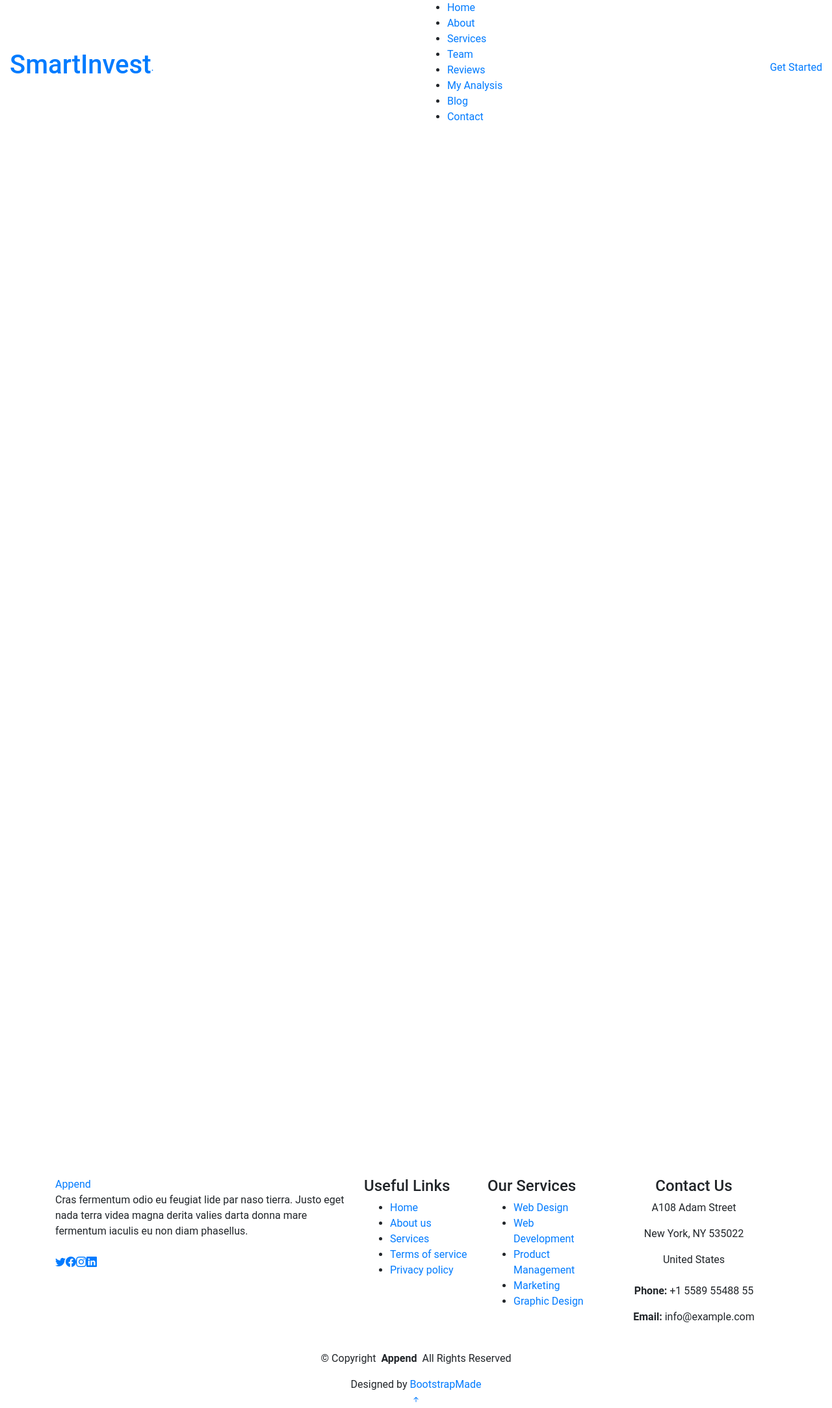
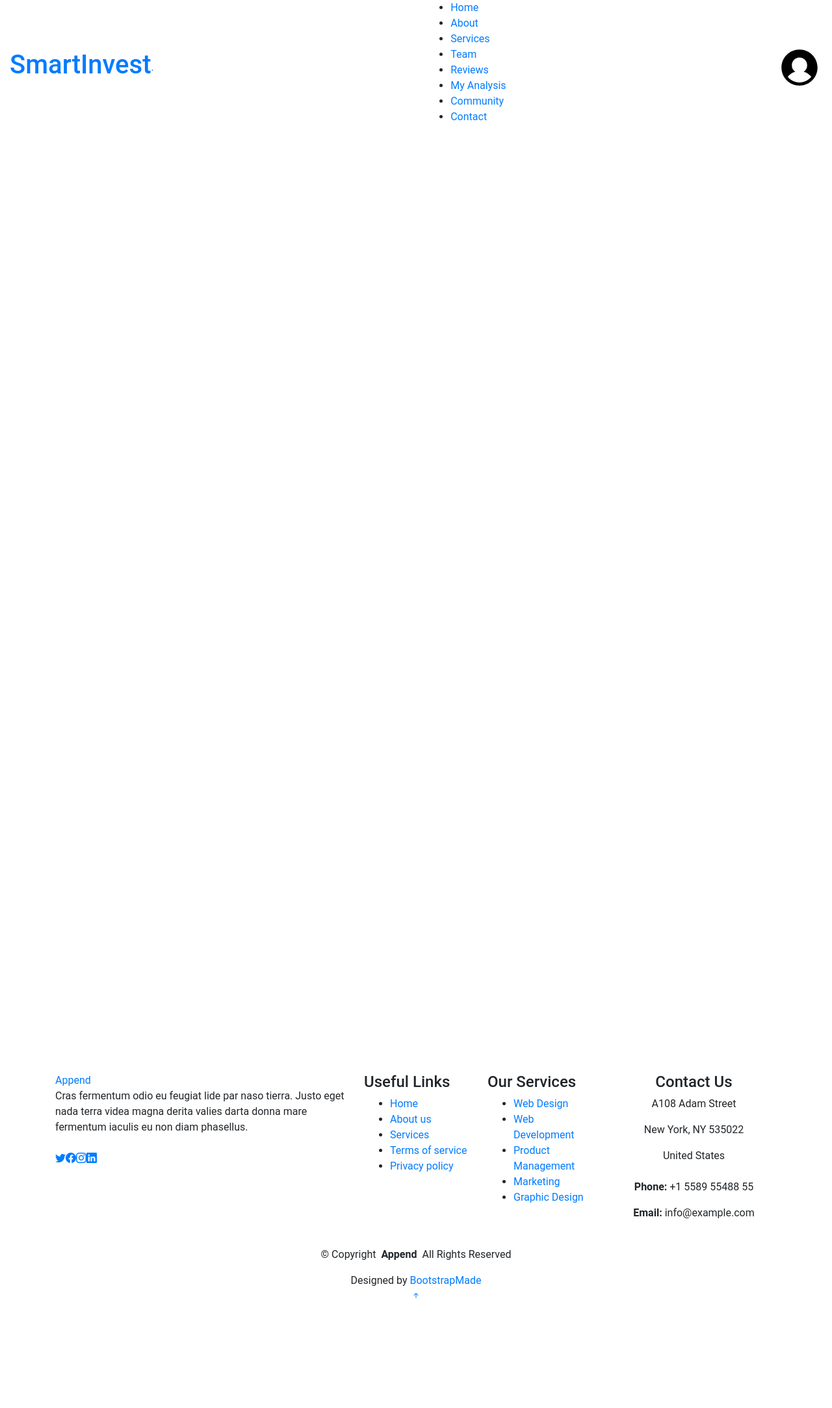
Before and after one commit to idosinger98/SmartInvest, a Django app: page /community/ in a window 1280 px wide. Shown: the whole page at 65% size. After the commit the page ends 1998 px from the top, so only its background shows below. Run offline with Django 4.2, Linux system fonts and the light colour scheme; data comes from the database, SQL or seed files in the repository; some libraries are stand-ins or nearby versions.

Commit message:
Change community/templates/community/community.html

```diff
--- a/community/templates/community/community.html
+++ b/community/templates/community/community.html
@@ -1,84 +1,15 @@
+{% extends 'nav_menu.html' %}
 {% load static %}
-<!DOCTYPE html>
-<html lang="en">
 
-<head>
-  <meta charset="utf-8">
-  <meta content="width=device-width, initial-scale=1.0" name="viewport">
-
-  <title>Blog</title>
-  <meta content="" name="description">
-  <meta content="" name="keywords">
-
-  <!-- Favicons -->
-  <link href="{% static 'assets/img/favicon.png' %}" rel="icon">
-  <link href="{% static 'assets/img/apple-touch-icon.png' %}" rel="apple-touch-icon">
-
-  <!-- Fonts -->
-  <link href=https://fonts.googleapis.com rel="preconnect">
-  <link href=https://fonts.gstatic.com rel="preconnect" crossorigin>
-  <link href=https://fonts.googleapis.com/css2?family=Open+Sans:ital,wght@0,300;0,400;0,500;0,600;0,700;0,800;1,300;1,400;1,500;1,600;1,700;1,800&family=Montserrat:ital,wght@0,100;0,200;0,300;0,400;0,500;0,600;0,700;0,800;0,900;1,100;1,200;1,300;1,400;1,500;1,600;1,700;1,800;1,900&family=Lato:ital,wght@0,100;0,300;0,400;0,700;0,900;1,100;1,300;1,400;1,700;1,900&display=swap rel="stylesheet">
-
-  <!-- Vendor CSS Files -->
-  <link href="{% static 'assets/vendor/bootstrap/css/bootstrap.min.css' %}" rel="stylesheet">
-  <link href="{% static 'assets/vendor/bootstrap-icons/bootstrap-icons.css' %}" rel="stylesheet">
-  <link href="{% static 'assets/vendor/glightbox/css/glightbox.min.css' %}" rel="stylesheet">
-  <link href="{% static 'assets/vendor/swiper/swiper-bundle.min.css' %}" rel="stylesheet">
-  <link href="{% static 'assets/vendor/aos/aos.css' %}" rel="stylesheet">
-
-  <!-- Template Main CSS File -->
-  <link href="{% static 'assets/css/main.css' %}" rel="stylesheet">
-
-  <!-- =======================================================
-  * Template Name: Append
-  * Updated: Jun 20 2023 with Bootstrap v5.3.0
-  * Template URL: https://bootstrapmade.com/append-bootstrap-website-template/
-  * Author: BootstrapMade.com
-  * License: https://bootstrapmade.com/license/
-  ======================================================== -->
-</head>
-
+{% block content %}
 <body class="blog-page" data-bs-spy="scroll" data-bs-target="#navmenu">
-
-  <!-- ======= Header ======= -->
-  <header id="header" class="header sticky-top d-flex align-items-center">
-    <div class="container-fluid d-flex align-items-center justify-content-between">
-
-      <a href="/" class="logo d-flex align-items-center me-auto me-xl-0">
-        <!-- Uncomment the line below if you also wish to use an image logo -->
-        <!-- <img src="assets/img/logo.png" alt=""> -->
-        <h1>SmartInvest</h1>
-        <span>.</span>
-      </a>
-
-      <!-- Nav Menu -->
-     <nav id="navmenu" class="navmenu">
-        <ul>
-          <li><a href="" class="active">Home</a></li>
-          <li><a href="/#about">About</a></li>
-          <li><a href="/#services">Services</a></li>
-             <li><a href="/#team">Team</a></li>
-          <li><a href="/#testimonials">Reviews</a></li>
-            <li><a href="">My Analysis</a></li>
-          <li><a href="{% url "community" %}">Blog</a></li>
-          <li><a href="/#contact">Contact</a></li>
-        </ul>
-
-
-        <i class="mobile-nav-toggle d-xl-none bi bi-list"></i>
-      </nav><!-- End Nav Menu -->
-
-      <a class="btn-getstarted" href="/">Get Started</a>
-
-    </div>
-  </header><!-- End Header -->
 
   <main id="main">
 
     <!-- Blog Page Title & Breadcrumbs -->
     <div data-aos="fade" class="page-title">
       <div class="heading">
-        <div class="container">
+        <div class="container mt-5">
           <div class="row d-flex justify-content-center text-center">
             <div class="col-lg-8">
               <h1>Community</h1>
@@ -220,18 +151,5 @@
     <div></div>
   </div>
 
-  <!-- Vendor JS Files -->
-  <script src="{% static 'assets/vendor/bootstrap/js/bootstrap.bundle.min.js' %}"></script>
-  <script src="{% static 'assets/vendor/glightbox/js/glightbox.min.js' %}"></script>
-  <script src="{% static 'assets/vendor/purecounter/purecounter_vanilla.js' %}"></script>
-  <script src="{% static 'assets/vendor/isotope-layout/isotope.pkgd.min.js' %}"></script>
-  <script src="{% static 'assets/vendor/swiper/swiper-bundle.min.js' %}"></script>
-  <script src="{% static 'assets/vendor/aos/aos.js' %}"></script>
-  <script src="{% static 'assets/vendor/php-email-form/validate.js' %}"></script>
-
-  <!-- Template Main JS File -->
-  <script src="{% static 'assets/js/main.js' %}"></script>
-
 </body>
-
-</html>
+{% endblock %}
```
